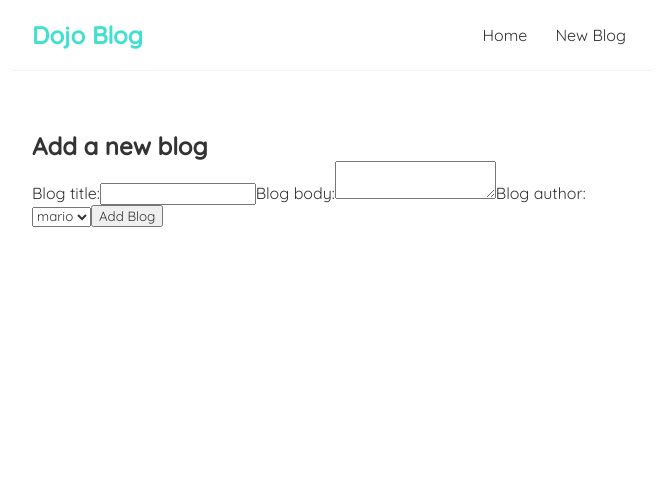
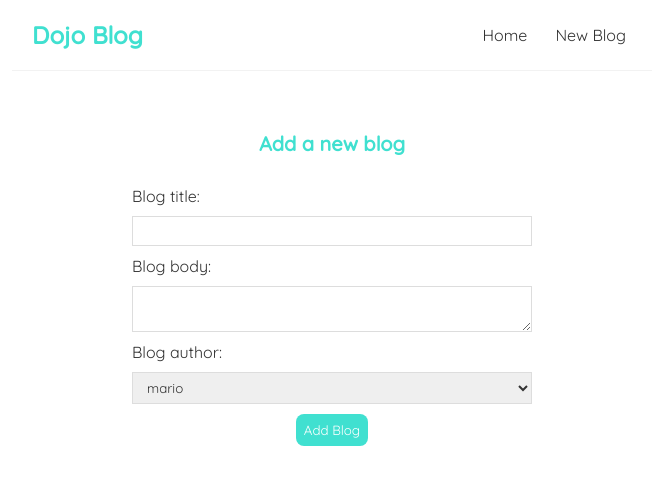
Before and after one commit to chizobaebuka/React-Projects, a React (Create React App) app in the folder dojo-blog/: page /create in a window 1280 px wide. Shown: the top 484 px of the page, without its empty margins (308-964 px from the left). Built offline with nearby package versions, Linux system fonts and the light colour scheme.

Commit message:
added the styling for the form on the new blog page

```diff
--- a/dojo-blog/src/index.css
+++ b/dojo-blog/src/index.css
@@ -69,3 +69,35 @@
   border-radius: 8px;
   cursor: pointer;
 }
+
+/* create new blog form */
+.create {
+  max-width: 400px;
+  margin: 0 auto;
+  text-align: center;
+}
+.create label {
+  text-align: left;
+  display: block;
+}
+.create h2 {
+  font-size: 20px;
+  color: turquoise;
+  margin-bottom: 30px;
+}
+.create input, .create textarea, .create select {
+  width: 100%;
+  padding: 6px 10px;
+  margin: 10px 0;
+  border: 1px solid #ddd;
+  box-sizing: border-box;
+  display: block;
+}
+.create button {
+  background: turquoise;
+  color: #fff;
+  border: 0;
+  padding: 8px;
+  border-radius: 8px;
+  cursor: pointer;
+}
```
